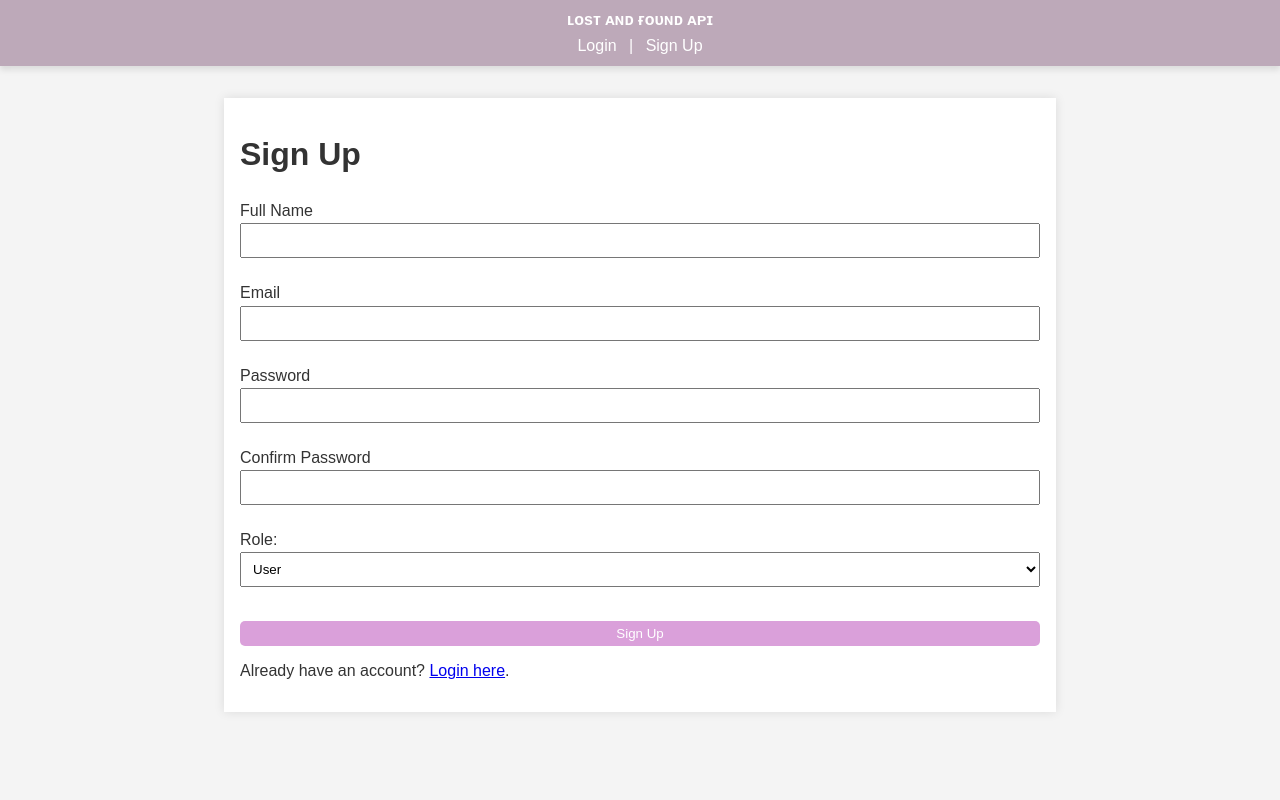
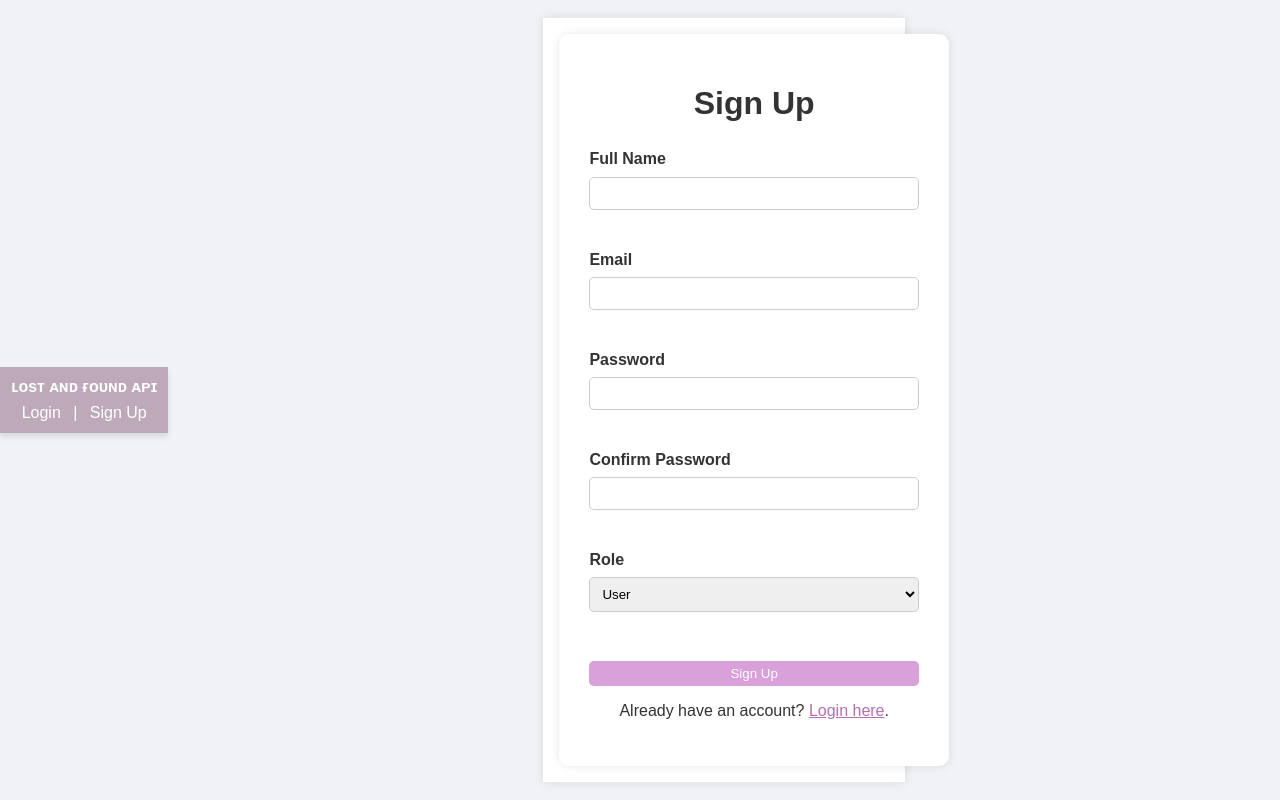
Before and after one commit to sdfpt05/lost-and-found-api, a Flask app: page /auth/register in a window 1280 px wide. Run offline with Flask 3, Linux system fonts and the light colour scheme; some libraries are stand-ins or nearby versions.

Commit message:
Update register_user and login_user with styling specific to those two files

```diff
--- a/app/templates/register_user.html
+++ b/app/templates/register_user.html
@@ -1,6 +1,64 @@
 {% extends "base.html" %}
 
 {% block content %}
+    <style>
+        body {
+            display: flex;
+            justify-content: center;
+            align-items: center;
+            height: 100vh;
+            background-color: #f0f2f5;
+            margin: 0;
+        }
+        .signup-container {
+            background-color: #ffffff;
+            padding: 30px;
+            border-radius: 10px;
+            box-shadow: 0 0 10px rgba(0, 0, 0, 0.1);
+            max-width: 400px;
+            width: 100%;
+        }
+        h1 {
+            text-align: center;
+            margin-bottom: 20px;
+        }
+        form {
+            display: flex;
+            flex-direction: column;
+        }
+        label {
+            margin-bottom: 5px;
+            font-weight: bold;
+        }
+        input, select {
+            margin-bottom: 15px;
+            padding: 10px;
+            border: 1px solid #ccc;
+            border-radius: 5px;
+        }
+        button {
+            padding: 10px;
+            background-color: #e499e4;
+            color: white;
+            border: none;
+            border-radius: 5px;
+            cursor: pointer;
+            transition: background-color 0.3s ease;
+        }
+        button:hover {
+            background-color: #a16eac;
+        }
+        p {
+            text-align: center;
+        }
+        a {
+            color: #b470af;
+        }
+        a:hover {
+            text-decoration: underline;
+        }
+    </style>
+    <div class="signup-container">
         <h1>Sign Up</h1>
         <form method="POST">
             <label for="username">Full Name</label>
@@ -16,7 +74,7 @@
             <input type="password" name="confirm_password" required><br>
 
             <!-- Dropdown for role selection -->
-        <label for="role">Role:</label>
+            <label for="role">Role</label>
             <select name="role">
                 <option value="user" selected>User</option>
                 <option value="admin">Admin</option>
@@ -25,7 +83,6 @@
             <button type="submit">Sign Up</button>
         </form>
 
-
-
         <p>Already have an account? <a href="{{ url_for('auth.login') }}">Login here</a>.</p>
+    </div>
 {% endblock %}
```
Also changed, not shown: app/templates/login_user.html (+59 -0 lines). Lines whose indentation alone changed are shown as unchanged.
